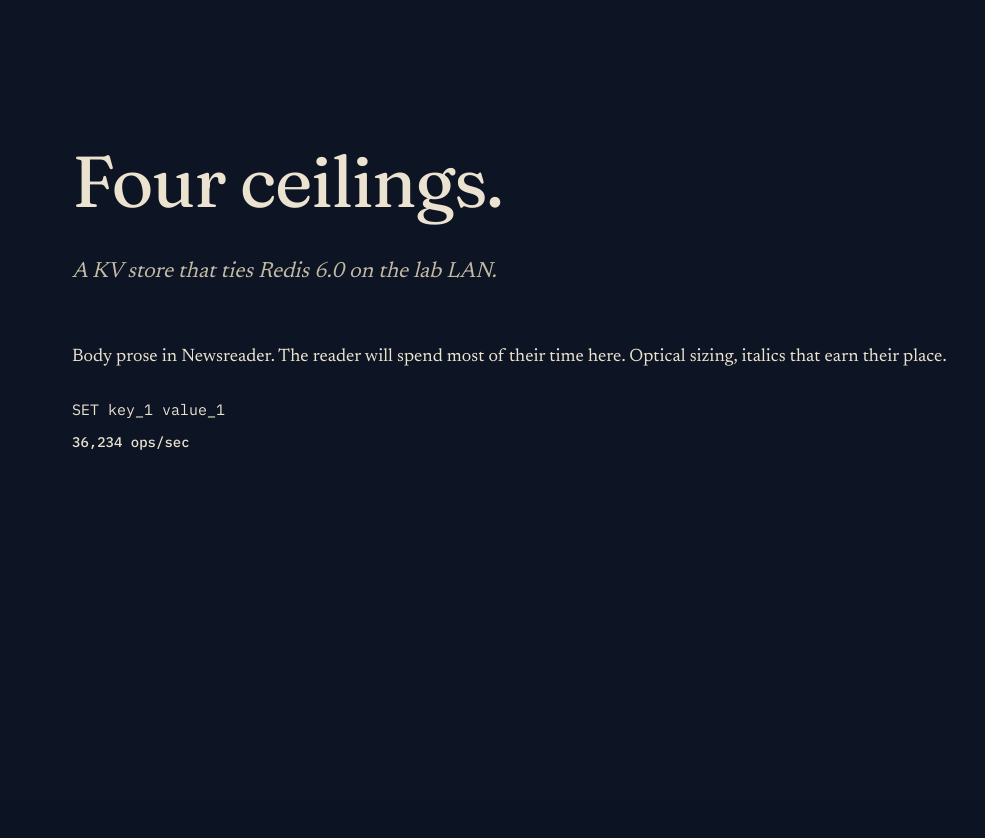
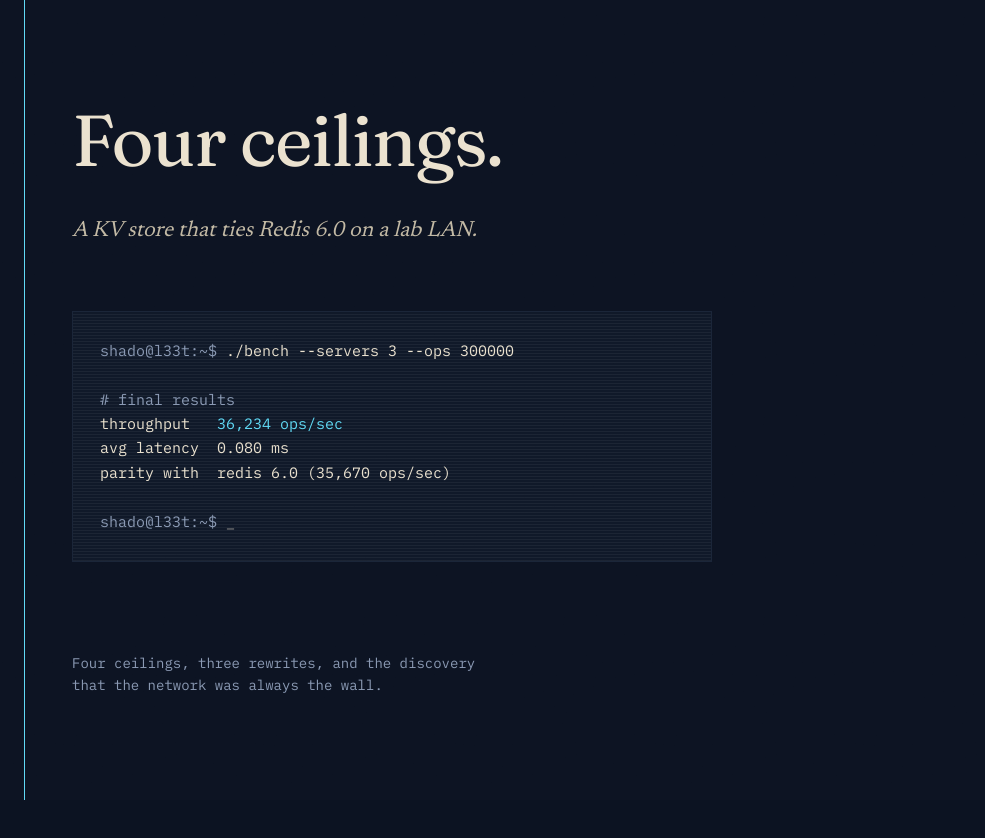
Before and after one commit to AureliusNguyen/L33t, a Next.js app: page / in a window 1280 px wide. Shown: the top 838 px of the page, without its empty margins (0-985 px from the left). Before the commit the page ends 800 px from the top, so only its background shows below. Built offline with nearby package versions, Linux system fonts and the light colour scheme.

Commit message:
hero + reading progress

```diff
--- a/app/page.tsx
+++ b/app/page.tsx
@@ -1,15 +1,14 @@
+import { Hero } from "@/components/Hero";
+import { ReadingProgress } from "@/components/ReadingProgress";
+
 export default function Home() {
   return (
-    <main className="px-16 py-32 max-w-[1280px] mx-auto">
+    <main>
       <div className="grain" aria-hidden />
-      <h1 className="display-1 mb-8">Four ceilings.</h1>
-      <p className="lede mb-12">A KV store that ties Redis 6.0 on the lab LAN.</p>
-      <p className="body mb-6">
-        Body prose in Newsreader. The reader will spend most of their time here.
-        Optical sizing, italics that earn their place.
-      </p>
-      <p className="mono-body mb-2">SET key_1 value_1</p>
-      <p className="mono-data">36,234 ops/sec</p>
+      <ReadingProgress />
+      <Hero />
+      {/* placeholder section to give the page scroll height for visual testing */}
+      <section style={{ height: "200vh" }} aria-hidden />
     </main>
   );
 }
--- /dev/null
+++ b/components/Hero.tsx
@@ -0,0 +1,72 @@
+"use client";
+
+import { motion } from "motion/react";
+
+const TITLE = "Four ceilings.";
+const DEK = "A KV store that ties Redis 6.0 on a lab LAN.";
+
+export function Hero() {
+  return (
+    <section className="relative min-h-screen flex flex-col justify-center px-8 sm:px-16 max-w-[1280px] mx-auto">
+      <motion.h1
+        initial={{ opacity: 0, y: 14 }}
+        animate={{ opacity: 1, y: 0 }}
+        transition={{ duration: 0.95, ease: [0.2, 0.8, 0.2, 1] }}
+        className="display-1 max-w-[14ch]"
+      >
+        {TITLE}
+      </motion.h1>
+
+      <motion.p
+        initial={{ opacity: 0, y: 10 }}
+        animate={{ opacity: 1, y: 0 }}
+        transition={{ duration: 0.95, delay: 0.22, ease: [0.2, 0.8, 0.2, 1] }}
+        className="lede mt-8 max-w-[44ch]"
+      >
+        {DEK}
+      </motion.p>
+
+      <motion.div
+        initial={{ opacity: 0, y: 8 }}
+        animate={{ opacity: 1, y: 0 }}
+        transition={{ duration: 1.0, delay: 0.55, ease: [0.2, 0.8, 0.2, 1] }}
+        className="mt-14 max-w-[640px]"
+      >
+        <HeroTerminal />
+      </motion.div>
+
+      <motion.p
+        initial={{ opacity: 0 }}
+        animate={{ opacity: 1 }}
+        transition={{ duration: 1.4, delay: 1.15 }}
+        className="small mono mt-20 max-w-[48ch]"
+        style={{ color: "var(--color-ink-muted)" }}
+      >
+        Four ceilings, three rewrites, and the discovery that the network was always the wall.
+      </motion.p>
+    </section>
+  );
+}
+
+function HeroTerminal() {
+  return (
+    <div className="border border-[var(--color-rule)] bg-[var(--color-midnight-2)] p-6 scanlines">
+      <pre className="mono-body leading-relaxed whitespace-pre-wrap">
+        <span style={{ color: "var(--color-ink-muted)" }}>shado@l33t:~$ </span>
+        <span>./bench --servers 3 --ops 300000</span>
+        {"\n\n"}
+        <span style={{ color: "var(--color-ink-muted)" }}># final results</span>
+        {"\n"}
+        <span>throughput   </span>
+        <span style={{ color: "var(--color-cyan)" }}>36,234 ops/sec</span>
+        {"\n"}
+        <span>avg latency  0.080 ms</span>
+        {"\n"}
+        <span>parity with  redis 6.0 (35,670 ops/sec)</span>
+        {"\n\n"}
+        <span style={{ color: "var(--color-ink-muted)" }}>shado@l33t:~$ </span>
+        <span className="cursor">_</span>
+      </pre>
+    </div>
+  );
+}
--- /dev/null
+++ b/components/ReadingProgress.tsx
@@ -0,0 +1,28 @@
+"use client";
+
+import { motion, useScroll, useSpring } from "motion/react";
+
+export function ReadingProgress() {
+  const { scrollYProgress } = useScroll();
+  const scaleY = useSpring(scrollYProgress, {
+    stiffness: 100,
+    damping: 30,
+    restDelta: 0.001,
+  });
+  return (
+    <motion.div
+      aria-hidden
+      style={{
+        position: "fixed",
+        left: 24,
+        top: 0,
+        width: 1,
+        height: "100vh",
+        background: "var(--color-cyan)",
+        transformOrigin: "top",
+        scaleY,
+        zIndex: 40,
+      }}
+    />
+  );
+}
--- a/next.config.ts
+++ b/next.config.ts
@@ -1,14 +1,10 @@
 import type { NextConfig } from "next";
 
 const nextConfig: NextConfig = {
-  // Allow async wasm imports (used by the emscripten-generated l33t-core).
-  webpack: (config) => {
-    config.experiments = { ...(config.experiments ?? {}), asyncWebAssembly: true };
-    config.module.rules.push({
-      test: /\.wasm$/,
-      type: "asset/resource",
-    });
-    return config;
+  turbopack: {
+    // Empty config silences the "webpack vs turbopack" warning and signals
+    // we are intentionally on Turbopack. The emscripten-produced wasm loader
+    // uses fetch + import.meta.url, which Turbopack handles natively.
   },
 };
 
```
